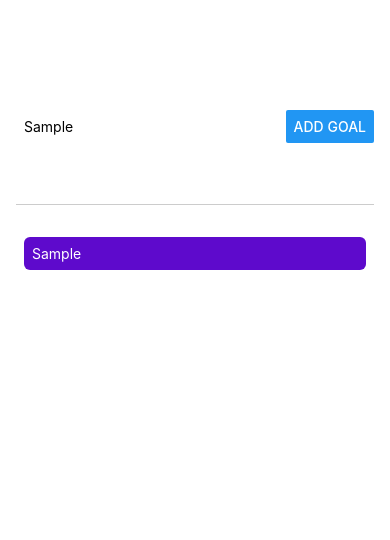
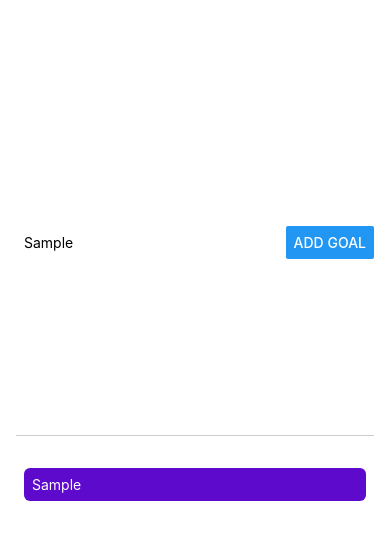
Before and after one commit to Pasan-Pahasara/Mobile-Application-Development, a React Native app: screen / in a window 390 px wide. Both pictures are taken after typing "Sample" into the empty fields and a click on the button "ADD GOAL". Shown: the top 540 px of the page. Built offline with nearby package versions, Linux system fonts and the light colour scheme.

Commit message:
Introducing ScrollView

```diff
--- a/App.js
+++ b/App.js
@@ -1,6 +1,6 @@
 // import { StatusBar } from "expo-status-bar";
 import { useState } from "react";
-import { Button, StyleSheet, Text, TextInput, View } from "react-native";
+import { Button, StyleSheet, Text, TextInput, View, ScrollView } from "react-native";
 
 export default function App() {
   const [enteredGoalText, setEnteredGoalText] = useState("");
@@ -37,11 +37,14 @@ export default function App() {
         />
         <Button title="ADD GOAL" onPress={addGoalHandler} />
       </View>
-      <View style={styles.goalContainer}>
-        {courseGoals.map((goal) => (
-          <Text style={styles.goalItem} key={goal}>{goal}</Text>
-        ))}
-      </View>
+      <ScrollView style={styles.goalContainer}>
+        {courseGoals.map((goal) =>
+        (<View style={styles.goalItem} key={goal}>
+          <Text style={styles.goalText}>{goal}</Text>
+          </View>
+        ))
+        }
+      </ScrollView>
     </View>
   );
 }
@@ -88,4 +91,7 @@ const styles = StyleSheet.create({
     backgroundColor: "#5e0acc",
     color: "white",
   },
+  goalText:{
+    color: "white",
+  },
 });
```
